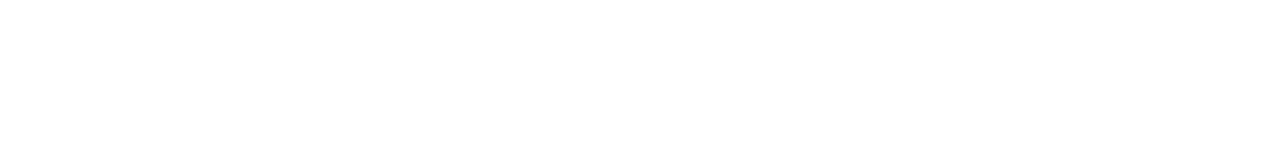
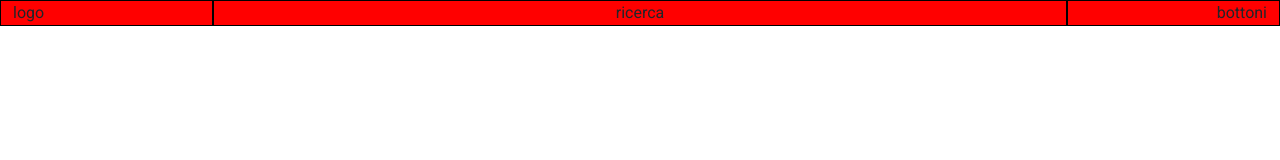
Before and after one commit to Mikel3010/html-css-bootstrap-dashboard, a plain HTML site: page index.html in a window 1280 px wide. Drawn offline with nearby package versions, Linux system fonts and the light colour scheme.

Commit message:
struttura header

```diff
--- a/css/style.css
+++ b/css/style.css
@@ -1,3 +1,15 @@
 body{
     font-family: 'Roboto', sans-serif;
 }
+/* debug  */
+.ms_debug-backcolor{
+    background-color: red;
+    border: 1px solid black;
+}
+.ms_debug-backcolor2{
+    background-color: aqua;
+}
+/* typo */
+/* common */
+/* header  */
+/* main  */
--- a/index.html
+++ b/index.html
@@ -18,6 +18,15 @@
 </head>
 <body>
     <header>
+        <nav>
+            <div class="container-fluid">
+                <div class="row">
+                    <div class="col-2 ms_debug-backcolor">logo</div>
+                    <div class="col-8 d-flex justify-content-center ms_debug-backcolor">ricerca</div>
+                    <div class="col-2 d-flex justify-content-end ms_debug-backcolor">bottoni</div>
+                </div>
+            </div>
+        </nav>
     </header>
     <main></main>
     <script src="https://cdn.jsdelivr.net/npm/bootstrap@5.3.0-alpha1/dist/js/bootstrap.bundle.min.js" integrity="sha384-w76AqPfDkMBDXo30jS1Sgez6pr3x5MlQ1ZAGC+nuZB+EYdgRZgiwxhTBTkF7CXvN" crossorigin="anonymous"></script>
```
